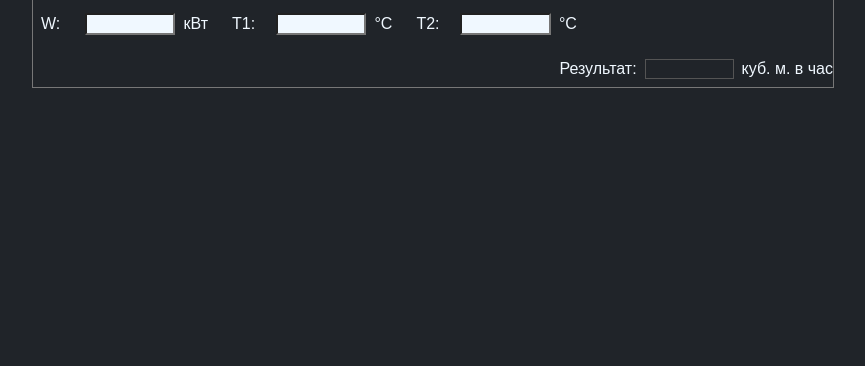
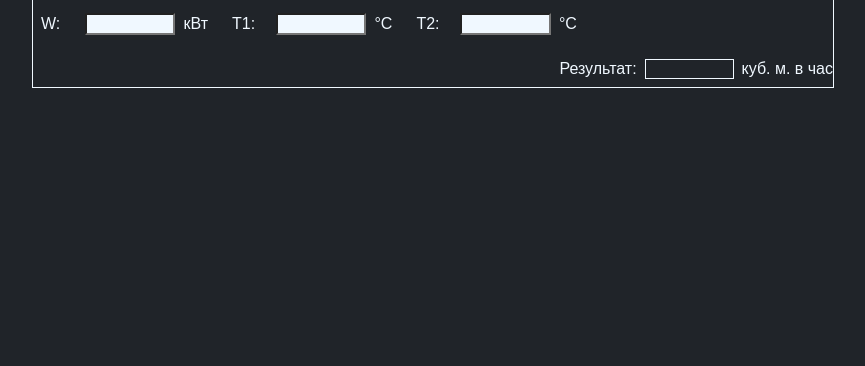
Before and after one commit to adjoo/myCalc, a plain HTML site: page docs/index.html in a window 1280 px wide. Shown: the part 434-800 px from the top of the page, without its empty margins (207-1072 px from the left). Drawn offline with Linux system fonts and the light colour scheme.

Commit message:
Update style.css

```diff
--- a/docs/style.css
+++ b/docs/style.css
@@ -13,7 +13,7 @@ input{
 .calc_row{
     margin: .5rem auto;
     max-width: 50rem;
-    outline: 1px solid #777;
+    outline: 1px solid aliceblue;
 }
 .calc_header{
 
@@ -52,7 +52,7 @@ input{
     gap: .5rem
 }
 .calc_result{
-    color: #aliceblue;
+    color: aliceblue;
     background-color: #202429;
     border: 1px solid currentcolor;
 }
```
